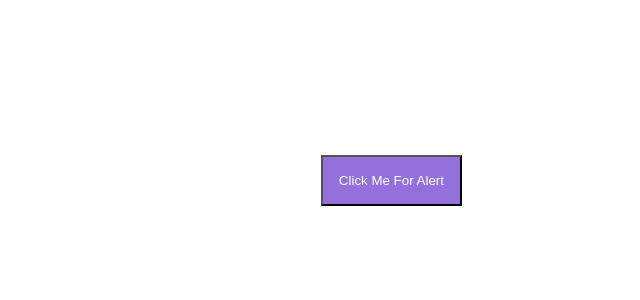
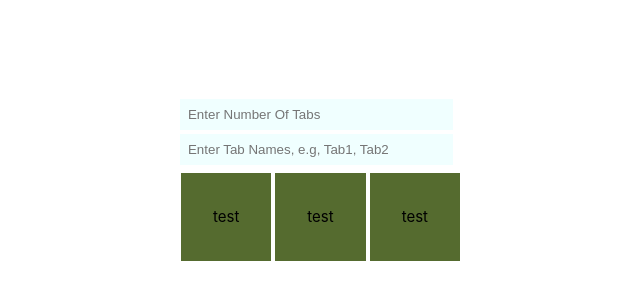
Before and after one commit to MSA0202/vue-minis, a Vue app: page / in a window 1280 px wide. Shown: the part 220-520 px from the top of the page, without its empty margins (178-818 px from the left). Built offline with nearby package versions, Linux system fonts and the light colour scheme.

Commit message:
Task 5 - Dynamic Tab Rendering

```diff
--- a/src/App.vue
+++ b/src/App.vue
@@ -12,6 +12,8 @@ import BaseTextarea from "@/components/task3-basetextarea/BaseTextarea.vue";
 import BaseAlert from "@/components/task4-basealert/BaseAlert.vue";
 import AlertView from "@/components/task4-basealert/view/AlertView.vue";
 import AlertBox from "@/components/task4-basealert/AlertBox.vue";
+import BaseTab from "@/components/task5-basetabs/BaseTab.vue";
+import TabView from "@/components/task5-basetabs/TabView.vue";
 </script>
 
 <template>
@@ -25,7 +27,8 @@ import AlertBox from "@/components/task4-basealert/AlertBox.vue";
 <!--    <BaseCounter/>-->
 <!--    <BaseToggle/>-->
 <!--    <BaseTextarea/>-->
-    <AlertView/>
+<!--    <AlertView/>-->
+    <TabView/>
   </div>
 </template>
 
--- /dev/null
+++ b/src/components/super-sub-components/SSCInput.vue
@@ -0,0 +1,16 @@
+<template>
+  <input class="ssc-input" type="text"/>
+</template>
+
+<script setup lang="ts">
+
+</script>
+
+<style scoped>
+.ssc-input
+{
+  background-color: azure;
+  padding: 0.5rem;
+  border: 1px solid white;
+}
+</style>
--- /dev/null
+++ b/src/components/task5-basetabs/BaseTab.vue
@@ -0,0 +1,30 @@
+<template>
+  <div class="wrapper">
+    <div class="single-tab">
+      <slot></slot>
+    </div>
+  </div>
+</template>
+
+<script setup lang="ts">
+
+</script>
+
+<style scoped>
+.wrapper{}
+
+.single-tab
+{
+  background-color: darkolivegreen;
+  color: black;
+  border: solid 2px white;
+  padding: 2rem;
+}
+
+.single-tab:hover
+{
+  cursor: pointer;
+  background-color: rgba(164,255,29,0.96);
+  color: white;
+}
+</style>
--- /dev/null
+++ b/src/components/task5-basetabs/TabView.vue
@@ -0,0 +1,40 @@
+<template>
+<div class="tab-view-wrapper">
+  <div class="input-wrapper">
+    <SSCInput size="30" placeholder="Enter Number Of Tabs"/>
+    <SSCInput size="30" placeholder="Enter Tab Names, e.g, Tab1, Tab2"/>
+  </div>
+  <div class="tabs-wrapper">
+    <BaseTab v-for="x in 3">
+      test
+    </BaseTab>
+  </div>
+</div>
+</template>
+
+<script setup lang="ts">
+
+import BaseTab from "@/components/task5-basetabs/BaseTab.vue";
+import SSCInput from "@/components/super-sub-components/SSCInput.vue";
+</script>
+
+<style scoped>
+.tab-view-wrapper
+{
+  display: flex;
+  flex-direction: column;
+  gap: 5px;
+}
+.input-wrapper
+{
+  display: flex;
+  flex-direction: column;
+  align-items: flex-start;
+  gap: 2px;
+}
+.tabs-wrapper
+{
+  display: flex;
+  flex-direction: row;
+}
+</style>
```
